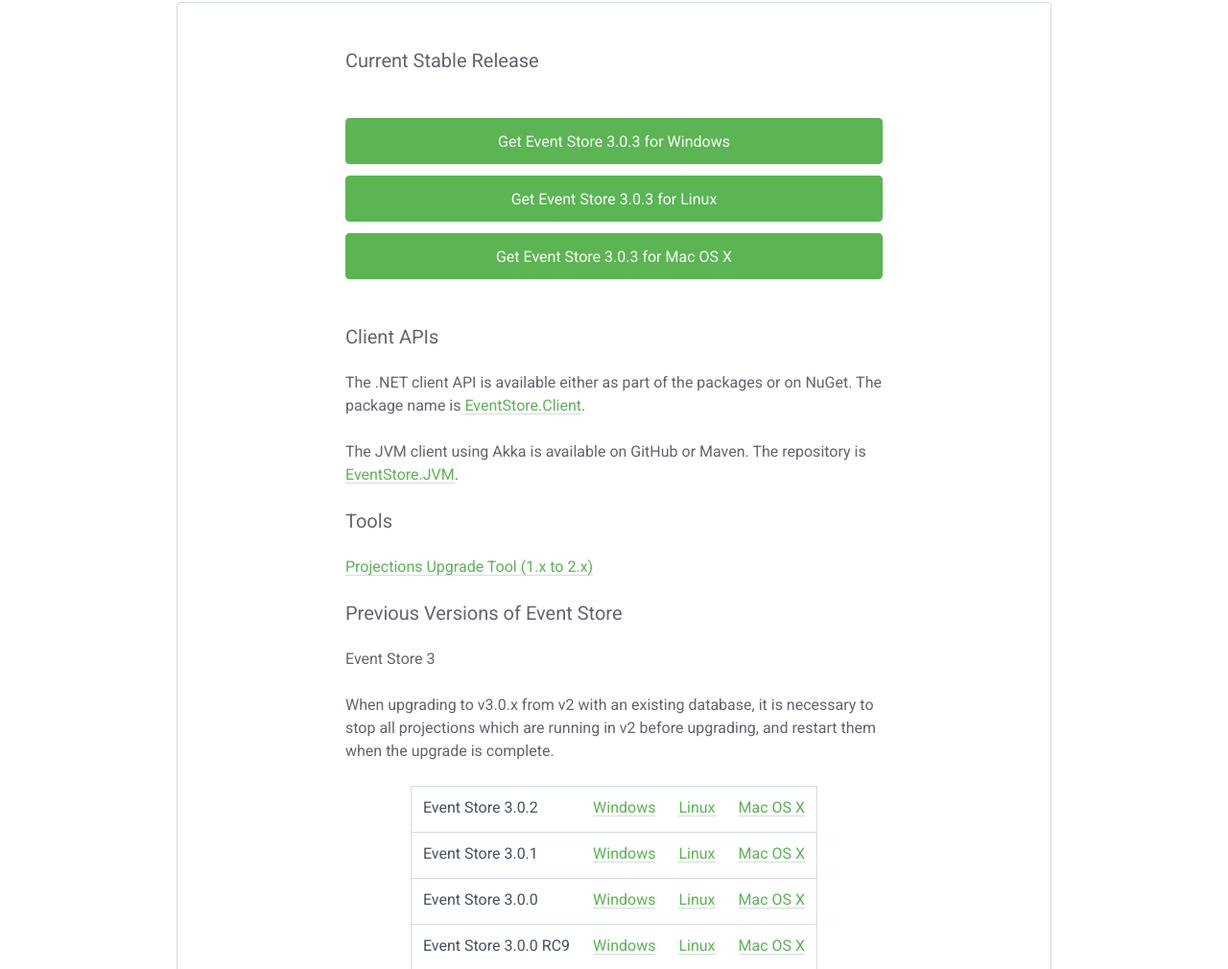
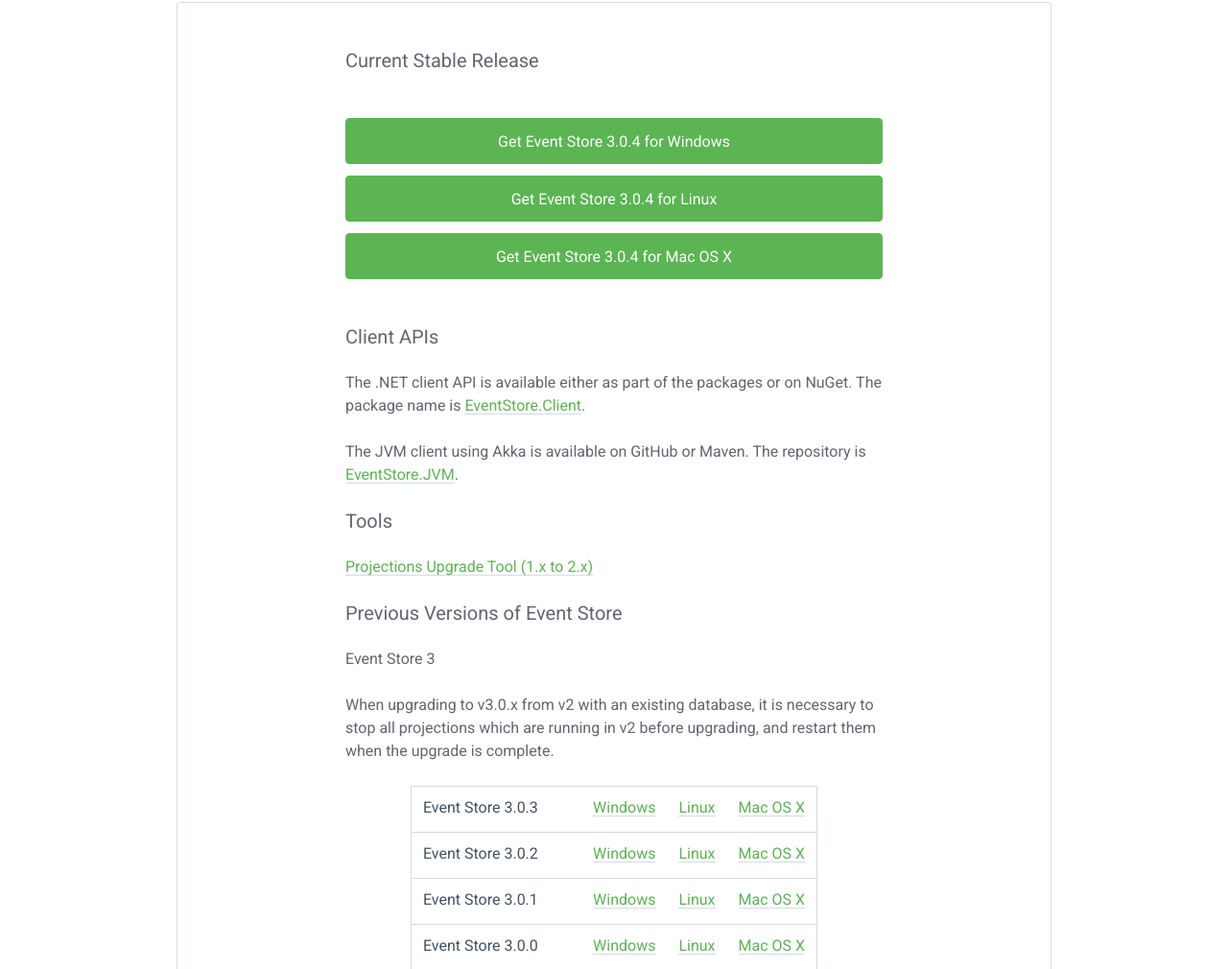
Before and after one commit to sandboxorg/geteventstore.com, a Jekyll site: the page built from downloads/index.html, in a window 1280 px wide and 1400 px high. Shown: the part 390-1400 px from the top of the window at 96% size. Built offline with Jekyll 4.4.1, drawn with Linux system fonts in a browser that asks for light colours; nearby versions of some CDN libraries; Markdown is read by kramdown in place of the engine named in the settings.

Commit message:
Add 3.0.4 OSS binaries

```diff
--- a/downloads/index.html
+++ b/downloads/index.html
@@ -22,9 +22,9 @@ description: "Download Event Store binaries for Windows, Linux or Mac OS X."
 		<div class="page-main">
 			<h2>Current Stable Release</h2>
 			<p class="call-to-action download-buttons">
-				<a href="http://download.geteventstore.com/binaries/EventStore-OSS-Win-v3.0.3.zip" class="btn btn--primary">Get Event Store 3.0.3 for Windows</a>
-				<a href="http://download.geteventstore.com/binaries/EventStore-OSS-Linux-v3.0.3.tar.gz" class="btn btn--primary">Get Event Store 3.0.3 for Linux</a>
-				<a href="http://download.geteventstore.com/binaries/EventStore-OSS-Mac-v3.0.3.tar.gz" class="btn btn--primary">Get Event Store 3.0.3 for Mac OS X</a>
+				<a href="http://download.geteventstore.com/binaries/EventStore-OSS-Win-v3.0.4.zip" class="btn btn--primary">Get Event Store 3.0.4 for Windows</a>
+				<a href="http://download.geteventstore.com/binaries/EventStore-OSS-Linux-v3.0.4.tar.gz" class="btn btn--primary">Get Event Store 3.0.4 for Linux</a>
+				<a href="http://download.geteventstore.com/binaries/EventStore-OSS-Mac-v3.0.4.tar.gz" class="btn btn--primary">Get Event Store 3.0.4 for Mac OS X</a>
 			</p>
 			<h2>Client APIs</h2>
 			<p>The .NET client API is available either as part of the packages or on NuGet. The package name is <a href="http://nuget.org/packages/EventStore.Client">EventStore.Client</a>.</p>
@@ -37,6 +37,12 @@ description: "Download Event Store binaries for Windows, Linux or Mac OS X."
 			<p>When upgrading to v3.0.x from v2 with an existing database, it is necessary to stop all projections which are running in v2 before upgrading, and restart them when the upgrade is complete.</p>
 			<table>
 				<tbody>
+					<tr>
+						<td>Event Store 3.0.3</td>
+						<td><a href="http://download.geteventstore.com/binaries/EventStore-OSS-Win-v3.0.3.zip">Windows</a></td>
+						<td><a href="http://download.geteventstore.com/binaries/EventStore-OSS-Linux-v3.0.3.tar.gz">Linux</a></td>
+						<td><a href="http://download.geteventstore.com/binaries/EventStore-OSS-Mac-v3.0.3.tar.gz">Mac OS X</a></td>
+					</tr>
 					<tr>
 						<td>Event Store 3.0.2</td>
 						<td><a href="http://download.geteventstore.com/binaries/EventStore-OSS-Win-v3.0.2.zip">Windows</a></td>
```
